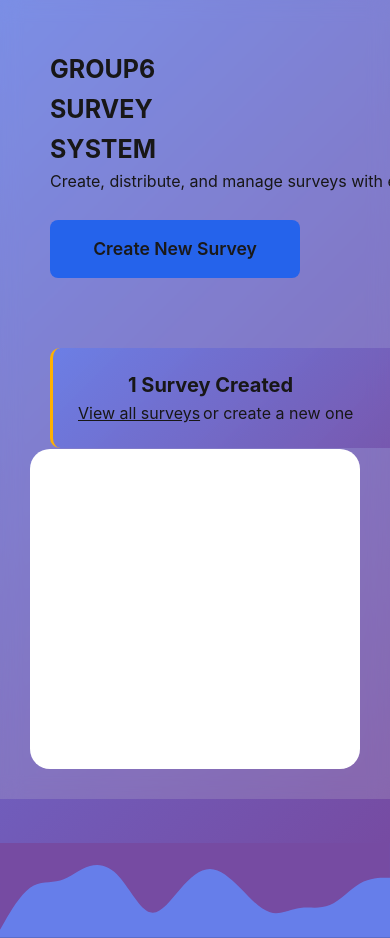
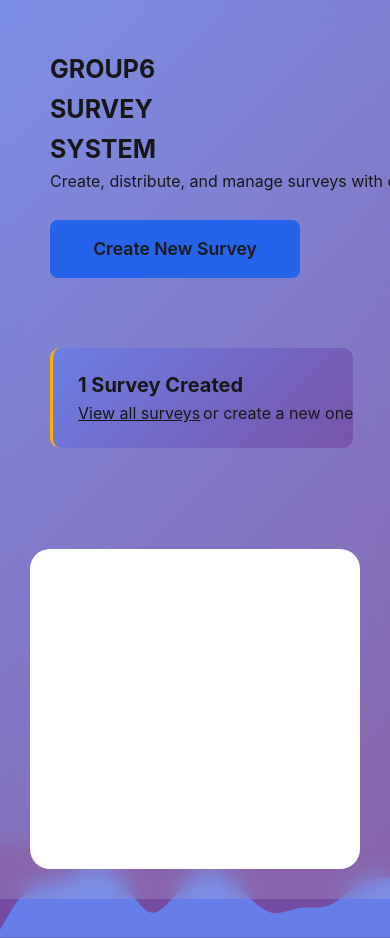
Before and after one commit to Danielambrose-web/GROUP6-Survey-Application, a Flask app: page / in a window 390 px wide; the page is wider, and only the part inside the window is pictured. Shown: the part 51-989 px from the top of that part. Run offline with Flask 3, Linux system fonts and the light colour scheme; data comes from the database, SQL or seed files in the repository.

Commit message:
Update styles.css

```diff
--- a/static/styles.css
+++ b/static/styles.css
@@ -1057,14 +1057,15 @@
 {
     .hero-left {
         width: fit-content;
-        height: 400px;
+        height: 500px;
         align-content: flex-start;
         padding-left: 0px;
         text-wrap: wrap;
     }
 
     .hero-left p {
-        width: 400px;
+        width: 300px;
+        text-wrap: nowrap;
         padding: 0;
         margin: 0;
 
```
